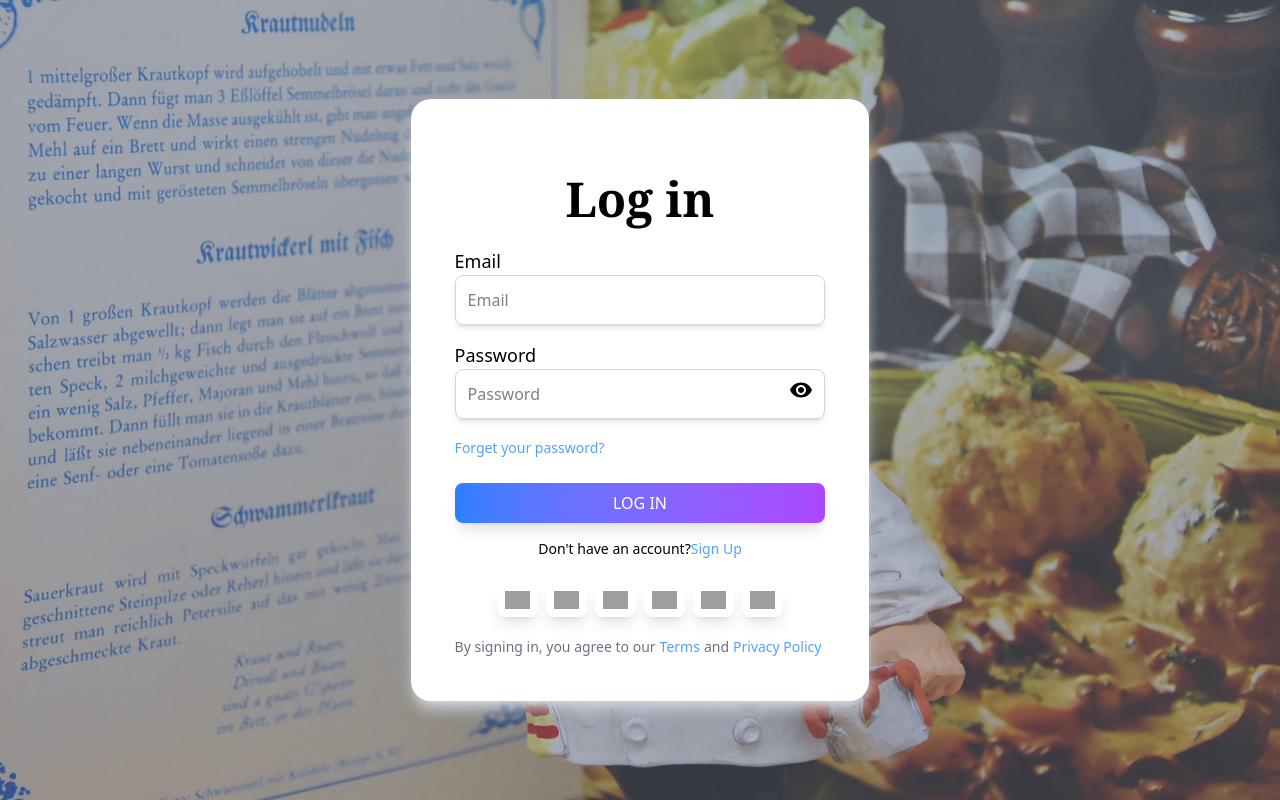
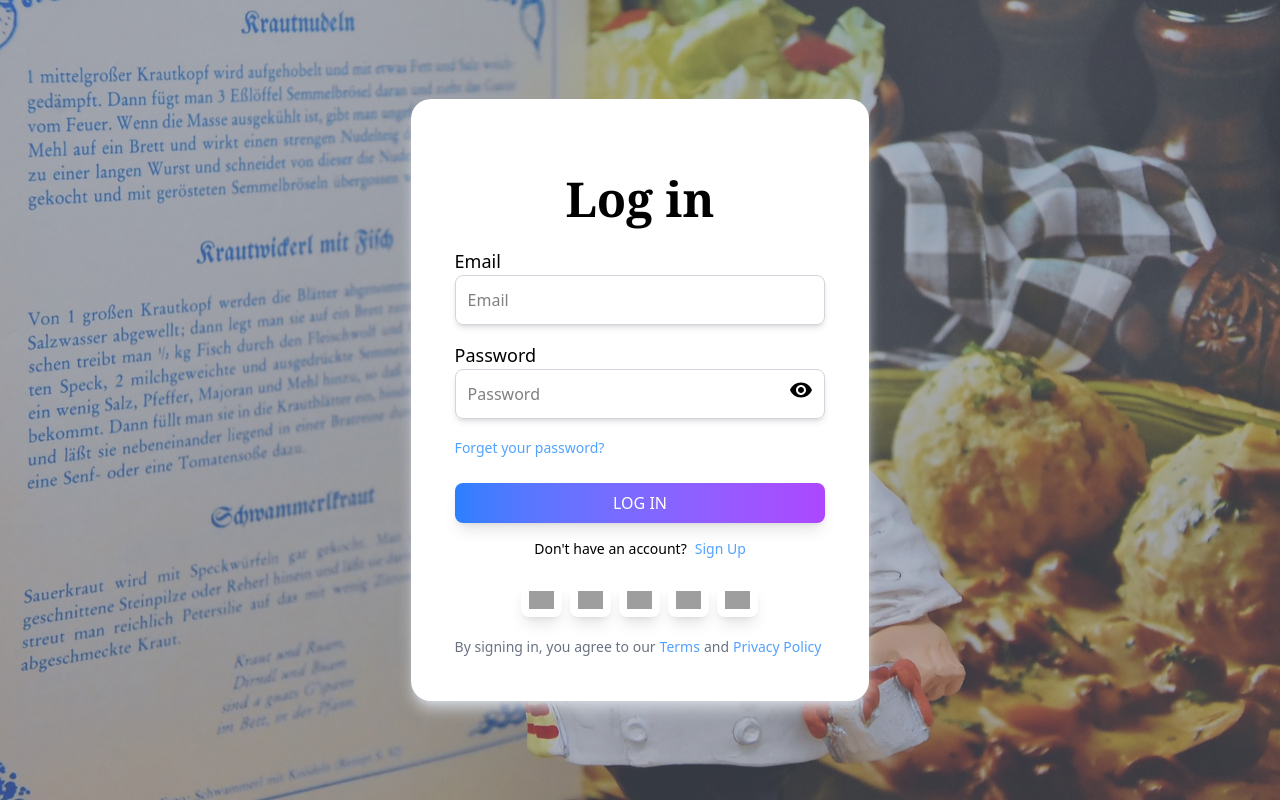
Before and after one commit to Yogesh1306/Recipe-Manager, a React app in the folder frontend/: page /login in a window 1280 px wide. Built offline with nearby package versions, Linux system fonts and the light colour scheme; grey boxes are pictures that could not be loaded; the HTML template or start-up script is replaced by a standard one.

Commit message:
feat: implement Google authentication and enhance login functionality with Redux

```diff
--- a/frontend/src/pages/Login.jsx
+++ b/frontend/src/pages/Login.jsx
@@ -1,24 +1,58 @@
 import { useState } from "react";
 import { Visibility, VisibilityOff } from "@mui/icons-material";
 import axios from "axios";
-import { useNavigate } from "react-router";
+import { NavLink, useNavigate } from "react-router";
+import { useDispatch } from "react-redux";
+import {
+  loginFailure,
+  loginStart,
+  loginSuccess,
+} from "../redux/user/userSlice";
+import { auth, provider } from "../firebase";
+import { signInWithPopup } from "firebase/auth";
 
 const Login = () => {
   const [email, setEmail] = useState("");
   const [password, setPassword] = useState("");
   const [visibility, setVisibility] = useState(false);
-  const navigate = useNavigate()
+  const navigate = useNavigate();
+  const dispatch = useDispatch();
 
   const handleLogin = async (e) => {
     e.preventDefault();
+    dispatch(loginStart());
+    try {
       const res = await axios.post("/api/v1/users/login", {
         loginInput: email,
         password,
       });
-    console.log(res.data.data)
+      dispatch(loginSuccess(res.data.data));
+    } catch (error) {
+      console.log(error);
+      dispatch(loginFailure());
+    }
     setEmail(" ");
     setPassword(" ");
-    navigate("/")
+    navigate("/");
+  };
+
+  const signInWithGoogle = () => {
+    signInWithPopup(auth, provider)
+      .then(async (result) => {
+        const userDetails = {
+          username: result.user.displayName,
+          email: result.user.email,
+          profilePic: result.user.photoURL,
+        };
+        dispatch(loginStart());
+        const res = await axios.post("/api/v1/users/google", userDetails);
+        dispatch(loginSuccess(res.data.data));
+        navigate("/");
+      })
+      .catch((error) => {
+        dispatch(loginFailure());
+        console.log(error);
+      });
   };
   return (
     <div className="relative">
@@ -90,26 +124,27 @@ const Login = () => {
             </button>
           </form>
           <div className="flex flex-col mt-4 items-center justify-center text-sm">
-            <h3 className="dark:text-gray-300">
+            <h3 className="dark:text-gray-300 flex gap-2">
               Don't have an account?
-              <a
-                className="group text-blue-400 transition-all duration-100 ease-in-out"
-                href="#"
-              >
+              <NavLink to={"/signup"}>
+                <div className="group text-blue-400 transition-all duration-100 ease-in-out">
                   <span className="bg-bottom-left bg-linear-to-r from-blue-400 to-blue-400 bg-size-[0%_2px] bg-no-repeat group-hover:bg-size-[100%_2px] transition-all duration-500 ease-out">
                     Sign Up
                   </span>
-              </a>
+                </div>
+              </NavLink>
             </h3>
           </div>
           <div
             id="third-party-auth"
             className="flex items-center justify-center mt-5 flex-wrap"
           >
+            {/* Google authentication */}
             <button
               href="#"
               className="hover:scale-105 ease-in-out duration-300 shadow-lg p-2 rounded-lg m-1"
               type="button"
+              onClick={signInWithGoogle}
             >
               <img
                 className="max-w-[25px]"
@@ -117,6 +152,7 @@ const Login = () => {
                 alt="Google"
               />
             </button>
+            {/* LinkedIn Authentication */}
             <button
               href="#"
               className="hover:scale-105 ease-in-out duration-300 shadow-lg p-2 rounded-lg m-1"
@@ -128,6 +164,7 @@ const Login = () => {
                 alt="Linkedin"
               />
             </button>
+            {/* Github Authentication */}
             <button
               href="#"
               className="hover:scale-105 ease-in-out duration-300 shadow-lg p-2 rounded-lg m-1"
@@ -139,6 +176,7 @@ const Login = () => {
                 alt="Github"
               />
             </button>
+            {/* Facebook Authentication */}
             <button
               href="#"
               className="hover:scale-105 ease-in-out duration-300 shadow-lg p-2 rounded-lg m-1"
@@ -150,6 +188,7 @@ const Login = () => {
                 alt="Facebook"
               />
             </button>
+            {/* Twitter Authentication */}
             <button
               href="#"
               className="hover:scale-105 ease-in-out duration-300 shadow-lg p-2 rounded-lg m-1"
@@ -159,18 +198,6 @@ const Login = () => {
                 className="max-w-[25px] dark:gray-100"
                 src="https://ucarecdn.com/82d7ca0a-c380-44c4-ba24-658723e2ab07/"
                 alt="twitter"
-              />
-            </button>
-
-            <button
-              href="#"
-              className="hover:scale-105 ease-in-out duration-300 shadow-lg p-2 rounded-lg m-1"
-              type="button"
-            >
-              <img
-                className="max-w-[25px]"
-                src="https://ucarecdn.com/3277d952-8e21-4aad-a2b7-d484dad531fb/"
-                alt="apple"
               />
             </button>
           </div>
```
Lines whose indentation alone changed are shown as unchanged.
